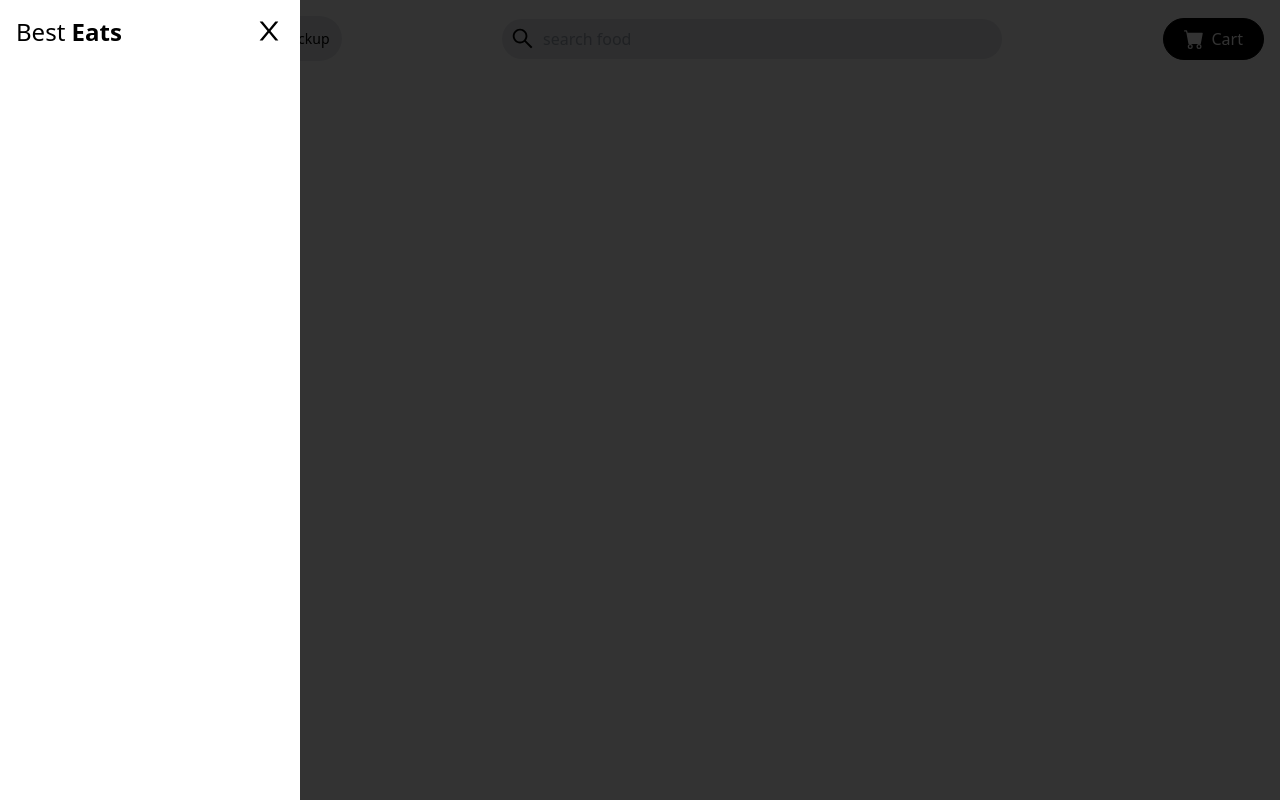
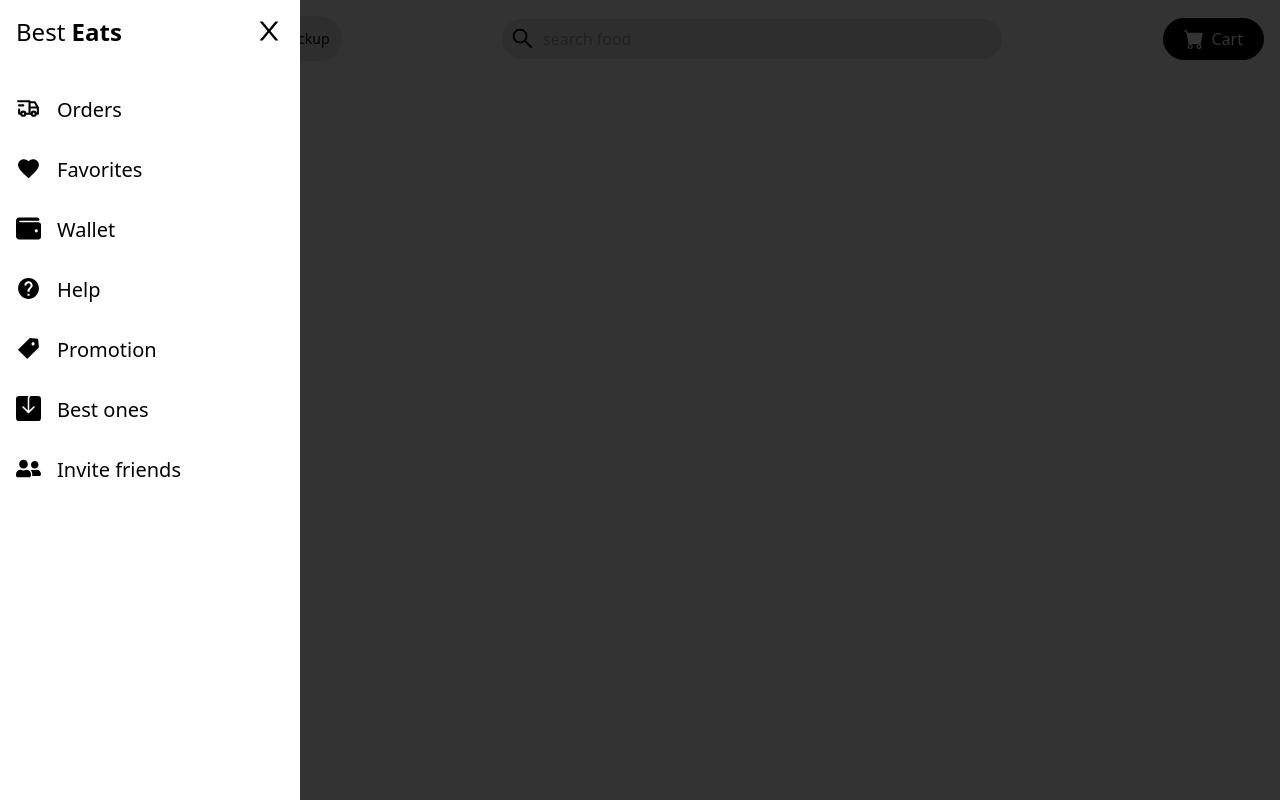
Before and after one commit to astarta16/ecommerce-website-react, a React (Vite) app: page / in a window 1280 px wide. Built offline with nearby package versions, Linux system fonts and the light colour scheme.

Commit message:
import icons and add in burger menu

```diff
--- a/src/components/Navbar.jsx
+++ b/src/components/Navbar.jsx
@@ -1,5 +1,9 @@
-import {AiOutlineClose, AiOutlineMenu, AiOutlineSearch} from "react-icons/ai"
-import {BsFillCartFill} from "react-icons/bs"
+import {AiFillTag, AiOutlineClose, AiOutlineMenu, AiOutlineSearch} from "react-icons/ai"
+import {BsFillCartFill, BsFillSaveFill} from "react-icons/bs"
+import {TbTruckDelivery} from "react-icons/tb"
+import {MdFavorite, MdHelp} from "react-icons/md"
+import {FaWallet} from "react-icons/fa"
+import {FaUserFriends} from "react-icons/fa"
 
 const Navbar = () => {
     return (
@@ -33,7 +37,15 @@ const Navbar = () => {
                 <AiOutlineClose size={30} className="absolute right-4 top-4 cursor-pointer " />
                 <h2 className="text-2xl p-4">Best <span className="font-bold">Eats</span></h2>
                 <nav>
-
+                    <ul className="flex flex-col p-4">
+                        <li className="text-xl py-4 flex">  <TbTruckDelivery size={25} className="mr-4"/> Orders </li>
+                        <li className="text-xl py-4 flex">  <MdFavorite size={25} className="mr-4"/> Favorites </li>
+                        <li className="text-xl py-4 flex">  <FaWallet size={25} className="mr-4"/> Wallet </li>
+                        <li className="text-xl py-4 flex">  <MdHelp size={25} className="mr-4"/> Help </li>
+                        <li className="text-xl py-4 flex">  <AiFillTag size={25} className="mr-4"/> Promotion </li>
+                        <li className="text-xl py-4 flex">  <BsFillSaveFill size={25} className="mr-4"/> Best ones </li>
+                        <li className="text-xl py-4 flex">  <FaUserFriends size={25} className="mr-4"/> Invite friends </li>
+                    </ul>
                 </nav>
 
             </div>
```
